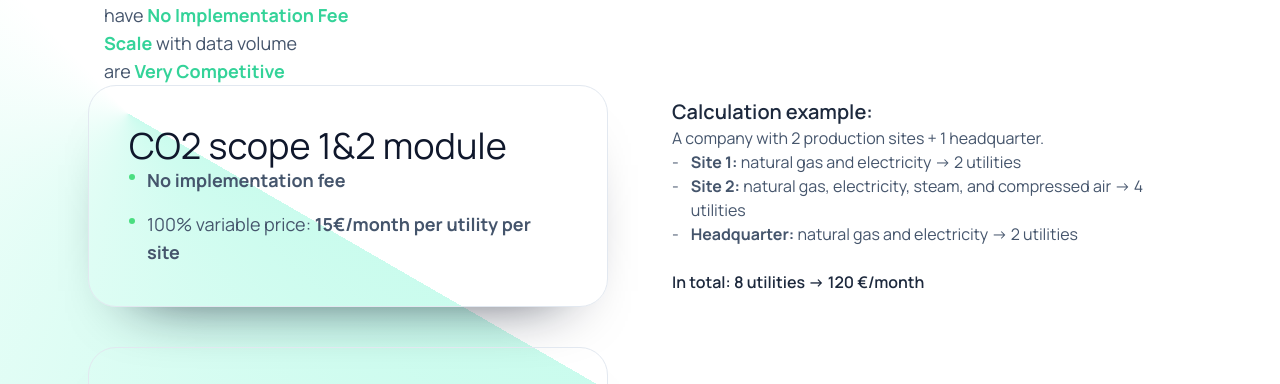
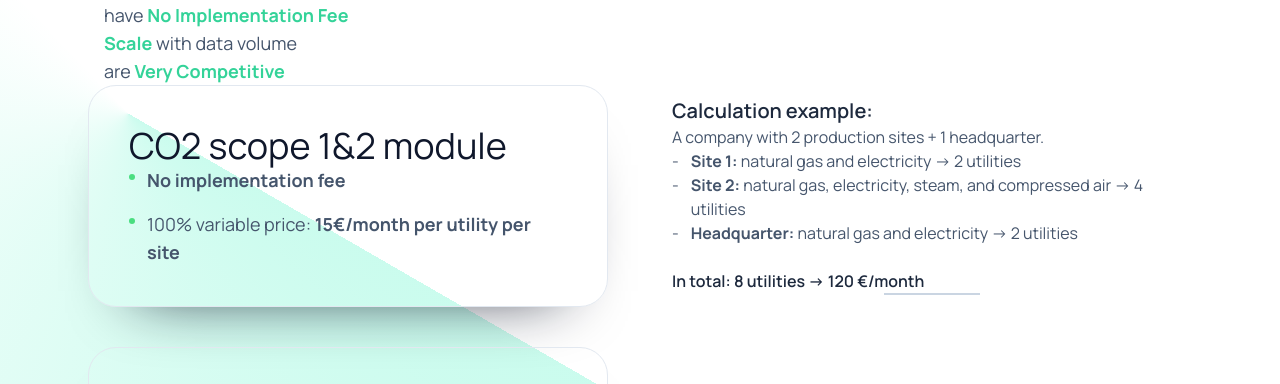
Before and after one commit to emmy-earth/promo-website, a Jekyll site: the page built from pricing.html, in a window 1280 px wide and 900 px high. Shown: the part 252-636 px from the top of the window. Built offline with Jekyll 4.4.1, drawn with Linux system fonts in a browser that asks for light colours; nearby versions of some CDN libraries; comment, search, counter and statistics services are not loaded.

Commit message:
Update pricing.html

```diff
--- a/pricing.html
+++ b/pricing.html
@@ -57,6 +57,7 @@ description: "Learn about Emmy.earth's price to make carbon accounting effortles
             <li class="flex items-start gap-3"><span>-</span><span><strong>Headquarter:</strong> natural gas and electricity -> 2 utilities</span></li>
           </ul>
           <p class="mt-6 font-semibold text-slate-800">In total: 8 utilities -> 120 €/month</p>
+          <hr class="mx-auto w-24 border border-slate-300">
         </div>
       </div>
 
```
